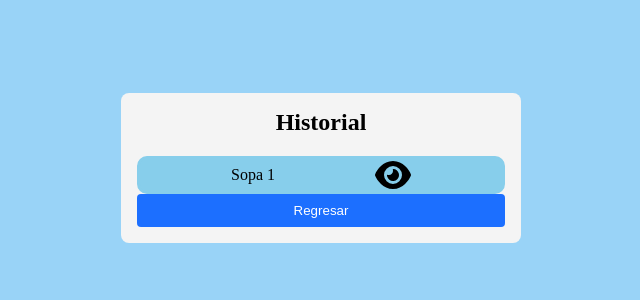
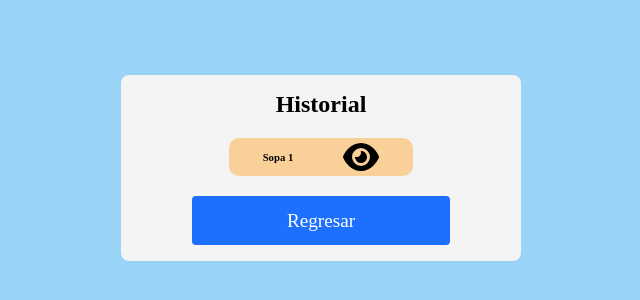
Before and after one commit to MoralesMortales/letters_soup, a Vue app: page /history in a window 1280 px wide. Shown: the part 232-532 px from the top of the page, without its empty margins (319-959 px from the left). Built offline with nearby package versions, Linux system fonts and the light colour scheme; what quasar would draw is missing.

Commit message:
Diseño de la pagina de historial

```diff
--- a/src/components/Historial.vue
+++ b/src/components/Historial.vue
@@ -4,20 +4,24 @@
         <h2>Historial</h2>
         <form>
             <div class="elementoHistorial">
-                <p>Sopa 1</p>
-                <font-awesome-icon :icon="['fas', 'eye']" size="2xl"/>
+                <h6>Sopa 1</h6>
+                <font-awesome-icon :icon="['fas', 'eye']" size="2xl" class="ojo"/>
             </div>
-            <button type="submit" @click="comprobe">Regresar</button>
+            <router-link to="/" class="router">Regresar</router-link>
         </form>
         </div>
     </div>
   </template>
 
 <script setup>
-
 </script>
 
 <style scoped>
+
+  .ojo:hover {
+    color: teal;
+    cursor: pointer;
+  }
 
   .page-container {
     background-color: #99d3f7; /* Color de fondo para toda la página */
@@ -57,33 +61,41 @@
     box-sizing: border-box;
   }
 
-  button {
-    width: 100%;
+  .router {
+    display: flex;
+    justify-content: center ;
+    width: 70%;
     padding: 0.7em;
     background: rgb(28, 111, 255);
     color: white;
     border: none;
     border-radius: 4px;
     cursor: pointer;
+    margin: auto;
+    text-decoration: none;
+    font-size: 120%;
   }
 
-  button:hover {
+  .router:hover {
     background: blue;
   }
 
   .elementoHistorial {
+    margin: 20px auto;
+    gap: 50px;
     display: flex;
     justify-items: center;
     justify-content: center;
     align-content: center;
     align-items: center;
-    border: solid skyblue;
+    border: solid rgb(250, 208, 153);
     border-radius: 10px;
-    background-color: skyblue;
+    background-color: rgb(250, 208, 153);
+    width: 50%
   }
 
   p {
-    padding-right: 100px;
+    margin: 0px;
   }
 
   </style>
```
